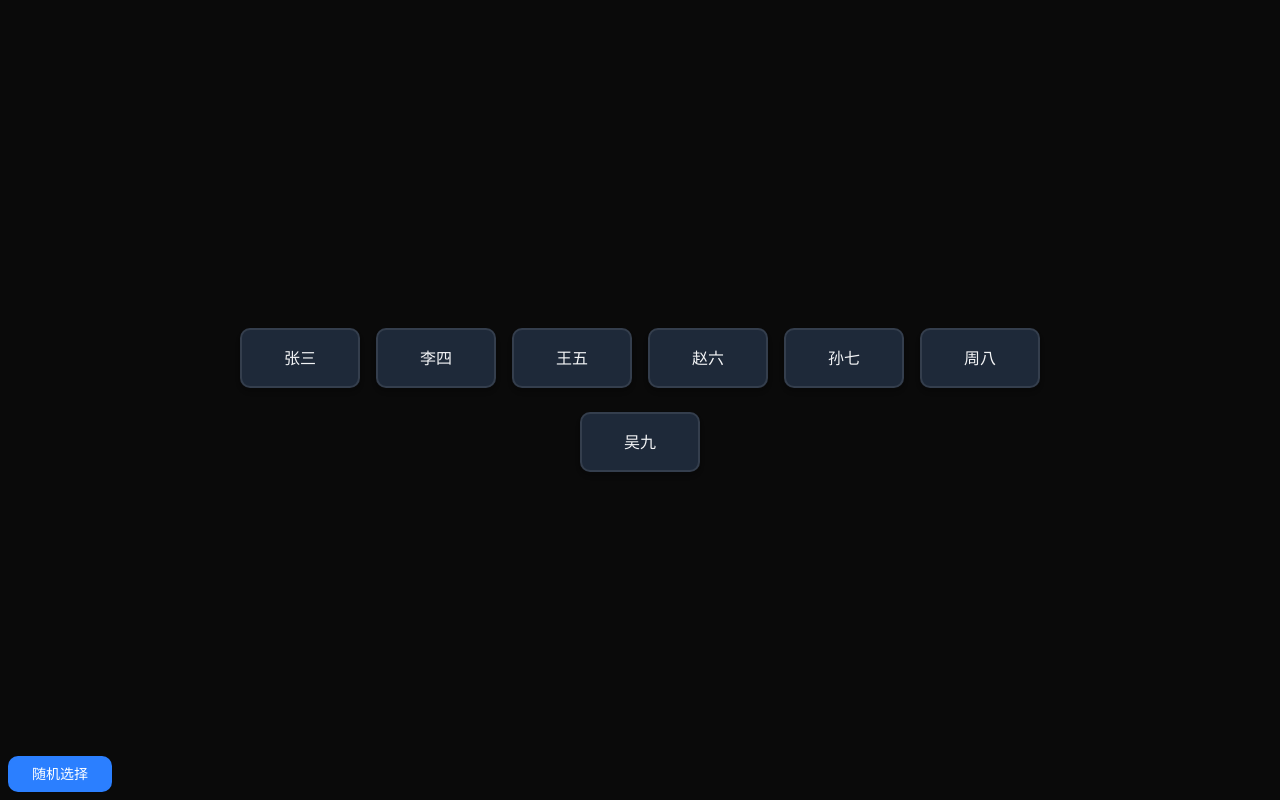
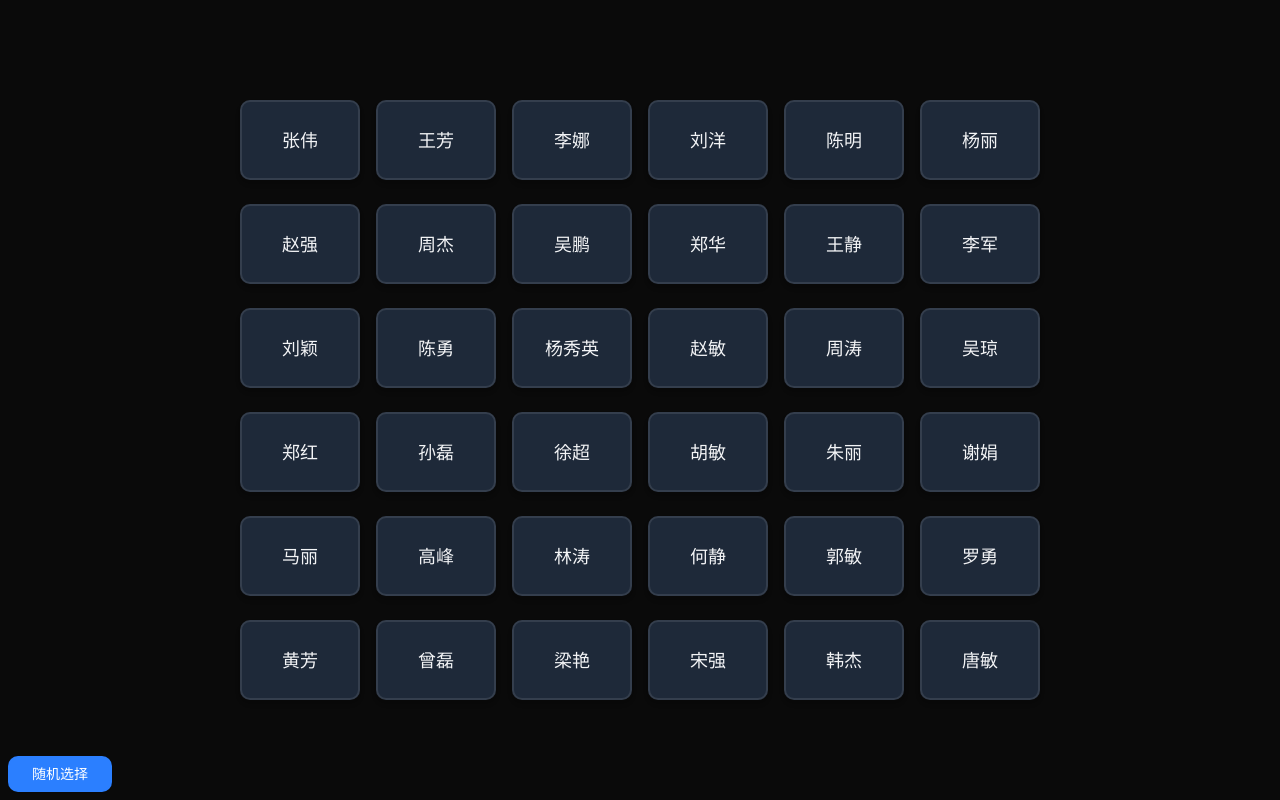
Before and after one commit to tuntun0609/matchup-master, a Next.js app: page /playground/random in a window 1280 px wide. Built offline with nearby package versions, Linux system fonts and the light colour scheme.

Commit message:
feat: 优化

```diff
--- a/src/app/playground/random/page.tsx
+++ b/src/app/playground/random/page.tsx
@@ -19,6 +19,7 @@ export default function RandomPage() {
   const [transformStyles, setTransformStyles] = useState<Record<number, React.CSSProperties>>({})
   const [highlightIndex, setHighlightIndex] = useState<number | null>(null)
   const [isSelecting, setIsSelecting] = useState(false)
+  const [otherCardsVisible, setOtherCardsVisible] = useState(true)
 
   // 初始化时生成随机顺序
   useEffect(() => {
@@ -41,20 +42,49 @@ export default function RandomPage() {
           const translateX = centerX - rect.left - rect.width / 2
           const translateY = centerY - rect.top - rect.height / 2
 
+          // 先只设置位置变化，不改变字体
           setTransformStyles({
             ...transformStyles,
             [selectedIndex]: {
-              transform: `translate(${translateX}px, ${translateY}px) scale(1.1)`,
+              transform: `translate(${translateX}px, ${translateY}px) scale(1.5)`,
+              background: 'transparent',
+              border: 'none',
+              boxShadow: 'none',
             },
           })
+
+          // 延迟后隐藏其他卡片
+          setTimeout(() => {
+            setOtherCardsVisible(false)
+          }, 300)
+
+          // 延迟后设置字体大小
+          setTimeout(() => {
+            const textElement = document.querySelector(`#player-${selectedIndex} p`) as HTMLElement
+            if (textElement) {
+              textElement.style.fontSize = '4rem'
+              textElement.style.color = 'var(--green-700)'
+            }
+          }, 500) // 在卡片到达中央后再变化字体
         }
       })
+    } else {
+      setOtherCardsVisible(true)
     }
   }, [selectedIndex])
 
   const startSelection = useCallback(async () => {
     // 如果有已选中的玩家，先将其移回原位
     if (selectedIndex !== null) {
+      // 找到选中玩家的文本元素并重置样式
+      const textElement = document.querySelector(`#player-${selectedIndex} p`) as HTMLElement
+      if (textElement) {
+        textElement.style.fontSize = ''
+        textElement.style.color = ''
+
+        await sleep(300)
+      }
+
       // 清除transform样式，元素会通过transition平滑移回原位
       setTransformStyles(prev => {
         const newStyles = { ...prev }
@@ -62,10 +92,16 @@ export default function RandomPage() {
         return newStyles
       })
 
+      // 先恢复其他卡片可见
+      setOtherCardsVisible(true)
+
       // 等待动画完成
       await sleep(500)
+      // 重置选中状态
+      setSelectedIndex(null)
+
+      return
     }
-    setSelectedIndex(null)
 
     if (currentSelectionIndex >= selectionOrder.length) {
       // 所有玩家都已被选择
@@ -76,10 +112,7 @@ export default function RandomPage() {
     // 开始选择动画
     setIsSelecting(true)
 
-    setSelectedIndex(null)
-
     const nextSelectedIndex = selectionOrder[currentSelectionIndex]
-    let currentHighlightIndex = 0
 
     // 计算未选择的玩家数量
     const remainingPlayers = players.length - selectedList.length
@@ -94,92 +127,79 @@ export default function RandomPage() {
       setSelectedList(prev => [...prev, players[lastPlayerIndex]])
       setCurrentSelectionIndex(prev => prev + 1)
 
-      // 计算该玩家到屏幕中央的transform
-      requestAnimationFrame(() => {
-        const element = document.getElementById(`player-${lastPlayerIndex}`)
-        if (element) {
-          const rect = element.getBoundingClientRect()
-          const centerX = window.innerWidth / 2
-          const centerY = window.innerHeight / 2
-
-          // 计算到屏幕中央的偏移量
-          const translateX = centerX - rect.left - rect.width / 2
-          const translateY = centerY - rect.top - rect.height / 2
-
-          setTransformStyles({
-            ...transformStyles,
-            [lastPlayerIndex]: {
-              transform: `translate(${translateX}px, ${translateY}px) scale(1.1)`,
-            },
-          })
-        }
-      })
-
       // 不执行后续的选择动画
       setIsSelecting(false)
       return
     }
 
-    // 根据剩余玩家数量动态调整参数
-    // 玩家越少，动画越短
-    let interval = Math.max(40, 80 - (10 - remainingPlayers) * 5) // 基础间隔，剩余玩家少时减小间隔
-    let rounds = 0
-    const maxRounds = Math.max(0.5, Math.min(1, remainingPlayers / 10)) // 最少旋转的圈数，随玩家减少而减少
-    const acceleration = Math.min(2.0, 1.4 + (10 - remainingPlayers) * 0.06) // 加速系数，剩余玩家少时加速更快
-    const maxInterval = Math.max(150, 300 - (10 - remainingPlayers) * 15) // 最大间隔，剩余玩家少时减小
+    // 创建未选择的玩家索引数组
+    const availablePlayers = players
+      .map((player, index) => ({ player, index }))
+      .filter(item => !selectedList.includes(item.player))
+      .map(item => item.index)
 
-    console.log(
-      `剩余玩家: ${remainingPlayers}, 间隔: ${interval}, 最大圈数: ${maxRounds}, 加速: ${acceleration}, 最大间隔: ${maxInterval}`
-    )
+    // 第一阶段：快速循环两圈
+    const fastInterval = 50 // 快速循环的间隔时间
+    const firstPhaseHighlight = async () => {
+      // 完成两圈快速循环
+      for (let round = 0; round < 1; round++) {
+        for (let i = 0; i < availablePlayers.length; i++) {
+          setHighlightIndex(availablePlayers[i])
+          await sleep(fastInterval)
+        }
+      }
+    }
 
-    const selectAnimation = () => {
-      // 高亮当前玩家
-      setHighlightIndex(currentHighlightIndex)
+    // 第二阶段：减速并最终选中目标
+    const secondPhaseHighlight = async () => {
+      let interval = 100 // 初始间隔
+      const maxInterval = 400 // 最大间隔
+      const acceleration = 1.5 // 加速因子
 
-      // 计算下一个高亮的玩家索引，跳过已选中的玩家
-      do {
-        currentHighlightIndex = (currentHighlightIndex + 1) % players.length
-        // 如果已经转了一圈还没找到未选择的玩家，就停止查找
-        if (currentHighlightIndex === 0) {
-          rounds++
-        }
-      } while (
-        selectedList.includes(players[currentHighlightIndex]) &&
-        currentHighlightIndex !== nextSelectedIndex &&
-        rounds < maxRounds * 2
-      )
+      // 获取目标玩家在可用玩家中的位置
+      const targetIndex = availablePlayers.indexOf(nextSelectedIndex)
 
-      // 检查是否已经旋转了足够的圈数并且下一个玩家就是要选择的玩家
-      const hasCompletedMinRounds = rounds >= maxRounds
-      const isNextHighlightTarget = currentHighlightIndex === nextSelectedIndex
+      // 从随机位置开始减速
+      const currentPos = Math.floor(Math.random() * availablePlayers.length)
 
-      if (hasCompletedMinRounds && isNextHighlightTarget && interval >= maxInterval) {
-        // 动画结束，设置最终选中的玩家
-        setTimeout(() => {
-          setHighlightIndex(null)
-          setSelectedIndex(nextSelectedIndex)
-          setSelectedList(prev => [...prev, players[nextSelectedIndex]])
-          setCurrentSelectionIndex(prev => prev + 1)
-          setIsSelecting(false)
-        }, interval)
-        return
+      for (let i = 0; i < currentPos; i++) {
+        setHighlightIndex(availablePlayers[i])
+        await sleep(50)
       }
 
-      // 增加间隔时间，减慢速度
-      if (currentHighlightIndex === 0) {
-        rounds++
-        if (rounds >= maxRounds) {
+      // 计算需要循环几次才能到达目标玩家
+      const stepsToTarget =
+        (availablePlayers.length - currentPos + targetIndex) % availablePlayers.length
+
+      // 逐渐减速，最终停在目标玩家
+      for (let i = 0; i <= stepsToTarget; i++) {
+        const index = (currentPos + i) % availablePlayers.length
+        setHighlightIndex(availablePlayers[index])
+
+        // 接近目标时，逐渐减速
+        if (i > stepsToTarget / 2) {
           interval = Math.min(interval * acceleration, maxInterval)
         }
+
+        await sleep(interval)
       }
-
-      // 继续动画
-      setTimeout(selectAnimation, interval)
     }
 
-    // 开始动画
-    selectAnimation()
-  }, [currentSelectionIndex, selectionOrder, players])
+    // 执行两个阶段的动画
+    try {
+      await firstPhaseHighlight()
+      await secondPhaseHighlight()
+
+      // 最终选中目标玩家
+      await sleep(500)
+      setHighlightIndex(null)
+      setSelectedIndex(nextSelectedIndex)
+      setSelectedList(prev => [...prev, players[nextSelectedIndex]])
+      setCurrentSelectionIndex(prev => prev + 1)
+    } finally {
+      setIsSelecting(false)
+    }
+  }, [currentSelectionIndex, selectionOrder, players, selectedIndex, selectedList])
 
   return (
     <>
@@ -192,21 +212,26 @@ export default function RandomPage() {
               style={selectedIndex === index ? transformStyles[index] : {}}
               className={cn(
                 'min-w-[120px] rounded-lg border-2 bg-white p-4 text-center shadow-md dark:bg-gray-800',
+                'flex h-[80px] items-center justify-center',
                 // 已选择过的玩家样式变淡
                 selectedList.includes(player) && selectedIndex !== index && 'opacity-50',
-                selectedIndex === index && 'transition-all duration-500 ease-in-out',
-                selectedIndex === index &&
-                  'z-50 border-green-500 bg-green-100 shadow-xl shadow-green-200 dark:bg-green-900 dark:shadow-green-900/50',
+                // 其他卡片隐藏
+                selectedIndex !== null &&
+                  selectedIndex !== index &&
+                  !otherCardsVisible &&
+                  'opacity-0',
+                // 动画过渡，只对特定属性应用
+                'transition-[opacity,transform,background,color,font-size] duration-500 ease-in-out',
+                selectedIndex === index && 'z-50',
                 highlightIndex === index &&
                   selectedIndex !== index &&
                   !selectedList.includes(player) &&
-                  'border-blue-500 bg-blue-100 shadow-lg dark:bg-blue-900 dark:shadow-blue-900/50'
+                  'border-blue-500 shadow-lg dark:shadow-blue-900/50'
               )}
             >
               <p
                 className={cn(
-                  'font-medium',
-                  selectedIndex === index && 'text-green-700 dark:text-green-300',
+                  'text-lg transition-all duration-500',
                   selectedIndex !== index && 'text-gray-900 dark:text-gray-100'
                 )}
               >
--- a/src/store/players.ts
+++ b/src/store/players.ts
@@ -1,3 +1,40 @@
 import { atom } from 'jotai'
 
-export const playersAtom = atom<string[]>(['张三', '李四', '王五', '赵六', '孙七', '周八', '吴九'])
+export const playersAtom = atom<string[]>([
+  '张伟',
+  '王芳',
+  '李娜',
+  '刘洋',
+  '陈明',
+  '杨丽',
+  '赵强',
+  '周杰',
+  '吴鹏',
+  '郑华',
+  '王静',
+  '李军',
+  '刘颖',
+  '陈勇',
+  '杨秀英',
+  '赵敏',
+  '周涛',
+  '吴琼',
+  '郑红',
+  '孙磊',
+  '徐超',
+  '胡敏',
+  '朱丽',
+  '谢娟',
+  '马丽',
+  '高峰',
+  '林涛',
+  '何静',
+  '郭敏',
+  '罗勇',
+  '黄芳',
+  '曾磊',
+  '梁艳',
+  '宋强',
+  '韩杰',
+  '唐敏',
+])
```
